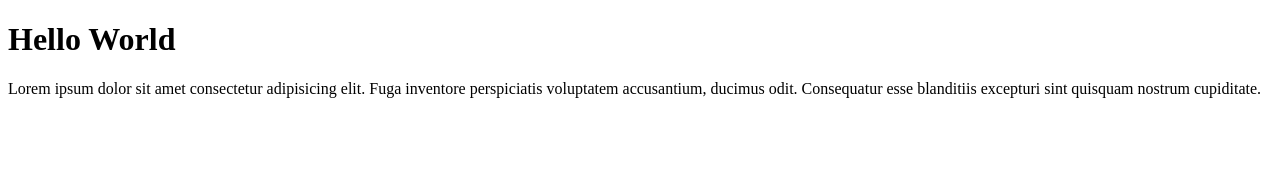
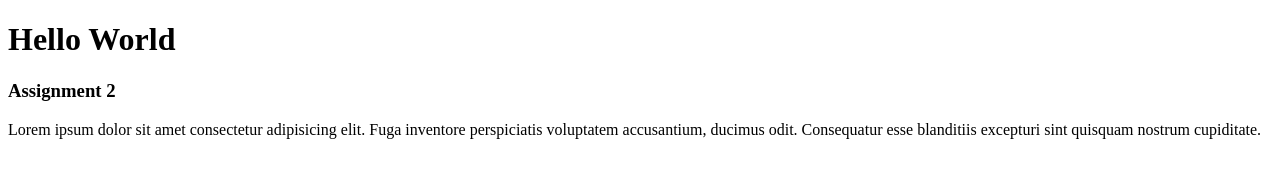
Before and after one commit to deepak230902/git2, a plain HTML site: page index.html in a window 1280 px wide. Drawn offline with Linux system fonts and the light colour scheme.

Commit message:
Update index.html

```diff
--- a/index.html
+++ b/index.html
@@ -9,6 +9,7 @@
 
 <body>
     <h1> Hello World</h1>
+    <h3> Assignment 2 </h3>
     <p>Lorem ipsum dolor sit amet consectetur adipisicing elit. Fuga inventore perspiciatis voluptatem accusantium,
         ducimus odit. Consequatur esse blanditiis excepturi sint quisquam nostrum cupiditate.</p>
 </body>
```
